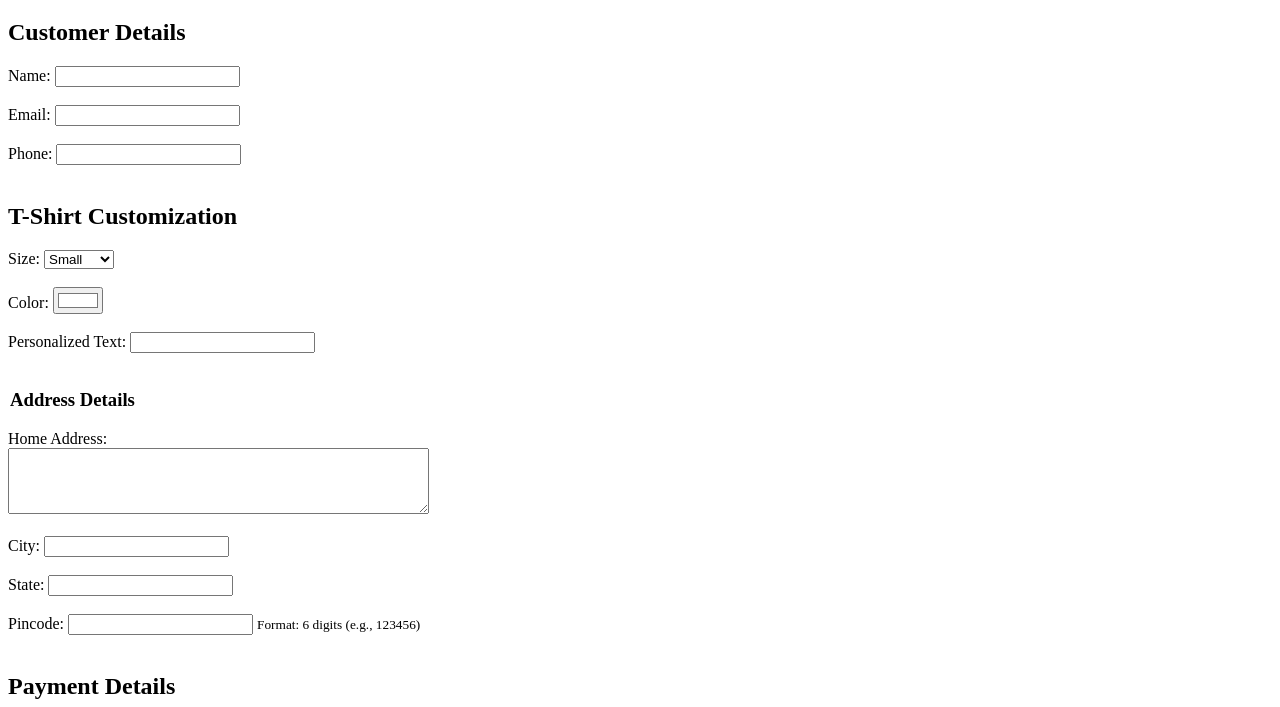
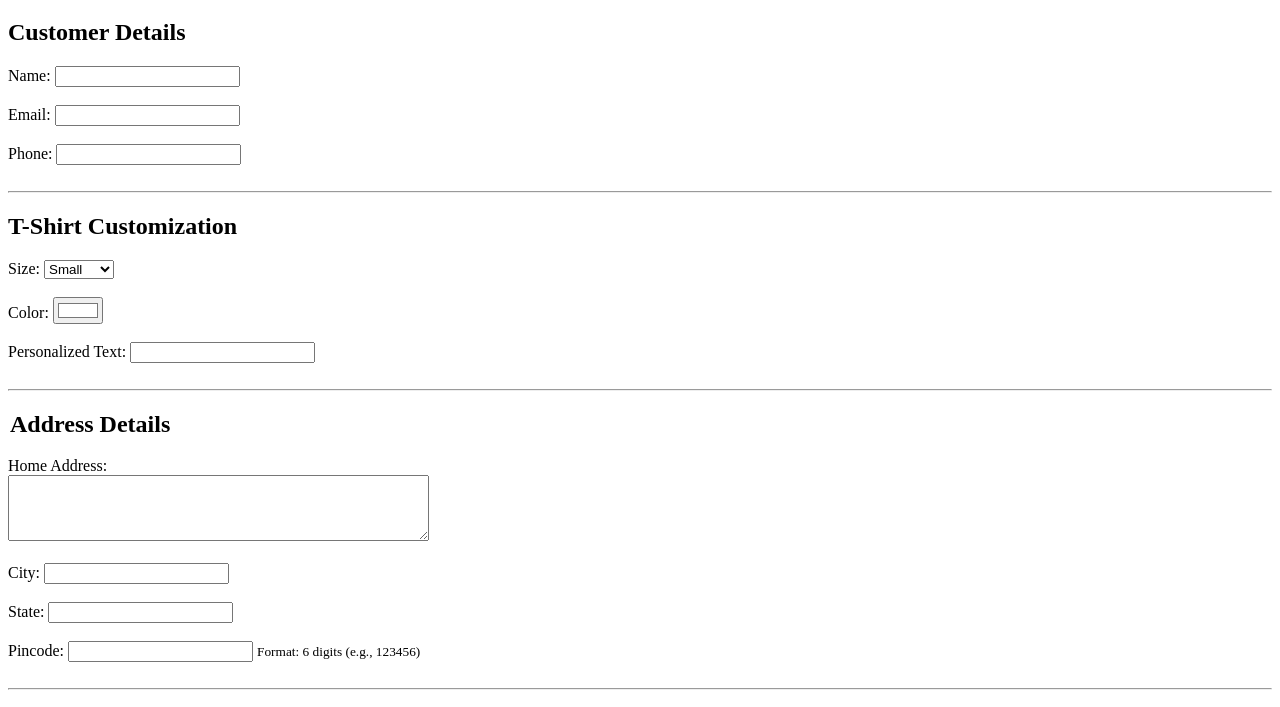
Before and after one commit to ShivaniNikam1/Orderform, a plain HTML site: page index.html in a window 1280 px wide. Shown: the part 61-768 px from the top of the page. Drawn offline with Linux system fonts and the light colour scheme.

Commit message:
Update index.html

```diff
--- a/index.html
+++ b/index.html
@@ -24,7 +24,7 @@
         <label for="phone">Phone:</label>
         <input type="tel" id="phone" name="phone" required> <br>
         <br>
-
+        <hr>
         <h2>T-Shirt Customization</h2>
         <label for="size">Size:</label>
         <select id="size" name="size">
@@ -41,9 +41,9 @@
         <label for="message">Personalized Text:</label>
         <input type="text" id="tshirt_name" name="name" required> <br>
         <br>
-
+        <hr>
         <legend>
-            <h3>Address Details</h3>
+            <h2>Address Details</h2>
         </legend>
 
         <label for="delivery_details">Home Address:</label><br>
@@ -63,7 +63,7 @@
         <input type="text" id="pincode" name="pincode" pattern="[0-9]{6}" required>
         <small>Format: 6 digits (e.g., 123456)</small><br>
         <br>
-
+        <hr>
         <!-- Other details of delivery input -->
         <h2>Payment Details</h2>
         <label for="creditCard">Credit Card Number:</label>
```
